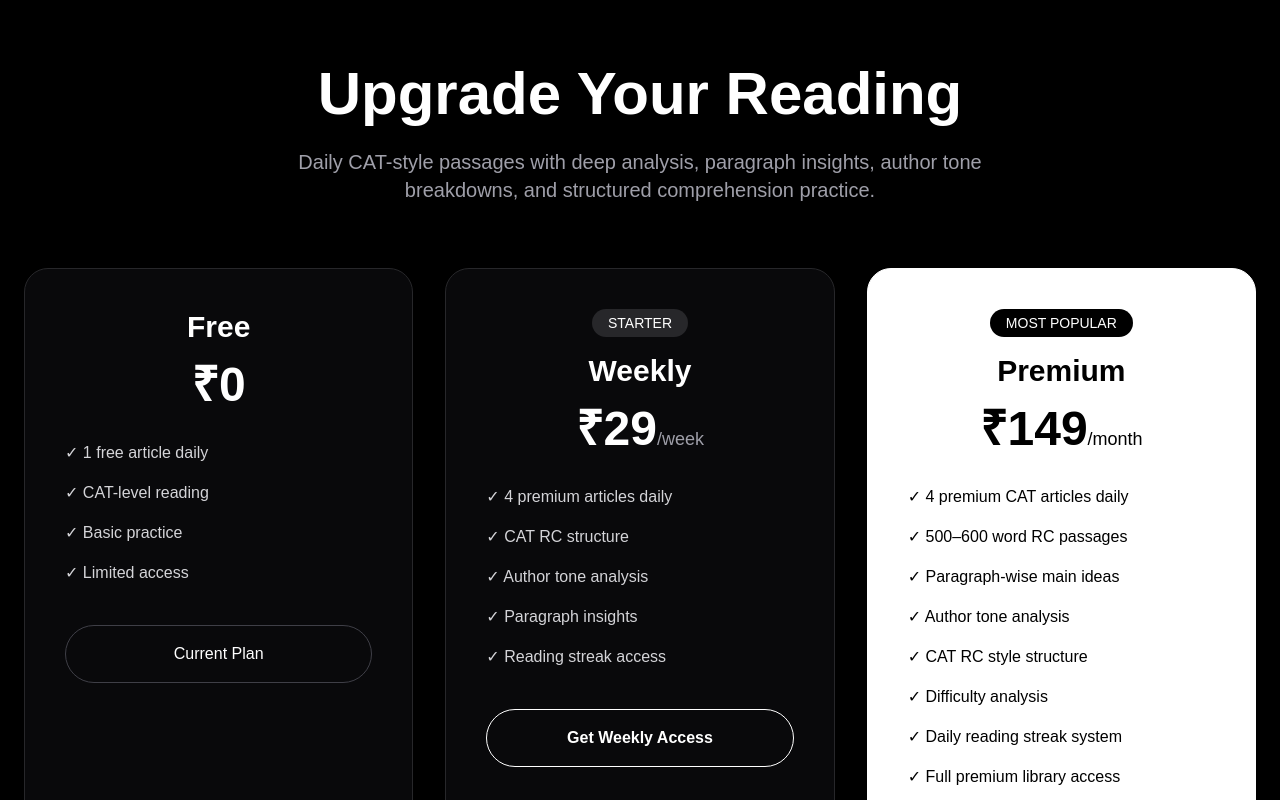
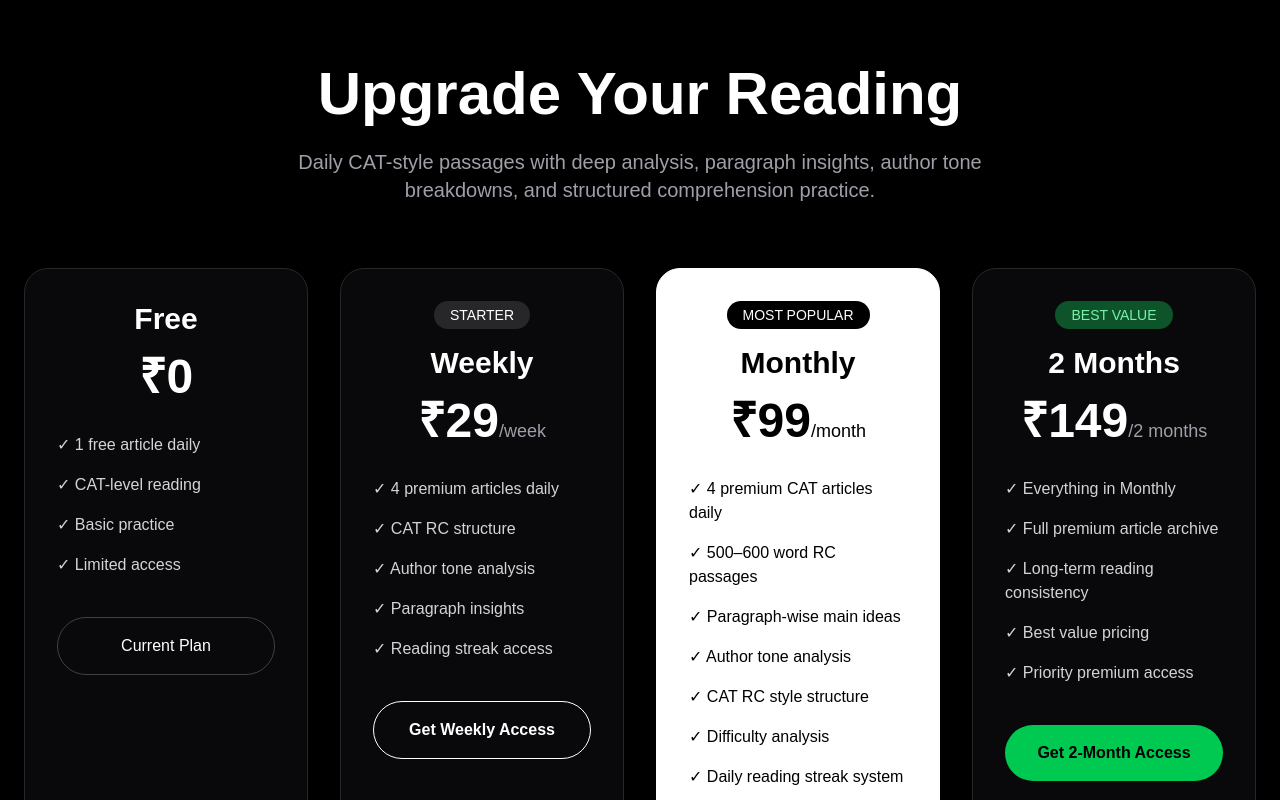
Before and after one commit to Parida-Prince/articles-daily-plus-web, a Next.js app: page /pricing in a window 1280 px wide. Shown: the top 800 px of the page. Built offline with nearby package versions, Linux system fonts and the light colour scheme.

Commit message:
update final pricing plans

```diff
--- a/app/pricing/page.tsx
+++ b/app/pricing/page.tsx
@@ -13,11 +13,11 @@
           author tone breakdowns, and structured comprehension practice.
         </p>
 
-        <div className="grid md:grid-cols-3 gap-8">
+        <div className="grid md:grid-cols-4 gap-8">
 
           {/* FREE */}
 
-          <div className="border border-zinc-800 rounded-3xl p-10 bg-zinc-950">
+          <div className="border border-zinc-800 rounded-3xl p-8 bg-zinc-950">
 
             <h2 className="text-3xl font-bold mb-4">
               Free
@@ -42,7 +42,7 @@
 
           {/* WEEKLY */}
 
-          <div className="border border-zinc-800 rounded-3xl p-10 bg-zinc-950">
+          <div className="border border-zinc-800 rounded-3xl p-8 bg-zinc-950">
 
             <div className="mb-4 inline-block bg-zinc-800 text-white px-4 py-1 rounded-full text-sm">
               STARTER
@@ -79,18 +79,18 @@
 
           {/* MONTHLY */}
 
-          <div className="border border-white rounded-3xl p-10 bg-white text-black">
+          <div className="border border-white rounded-3xl p-8 bg-white text-black">
 
             <div className="mb-4 inline-block bg-black text-white px-4 py-1 rounded-full text-sm">
               MOST POPULAR
             </div>
 
             <h2 className="text-3xl font-bold mb-4">
-              Premium
+              Monthly
             </h2>
 
             <p className="text-5xl font-bold mb-8">
-              ₹149
+              ₹99
               <span className="text-lg font-normal">
                 /month
               </span>
@@ -104,7 +104,6 @@
               <li>✓ CAT RC style structure</li>
               <li>✓ Difficulty analysis</li>
               <li>✓ Daily reading streak system</li>
-              <li>✓ Full premium library access</li>
             </ul>
 
             <a
@@ -112,7 +111,44 @@
               target="_blank"
               className="block w-full bg-black text-white py-4 rounded-full font-semibold text-center hover:opacity-90 transition"
             >
-              Get Premium Access
+              Get Monthly Access
+            </a>
+
+          </div>
+
+          {/* 2 MONTHS */}
+
+          <div className="border border-zinc-800 rounded-3xl p-8 bg-zinc-950">
+
+            <div className="mb-4 inline-block bg-green-900 text-green-300 px-4 py-1 rounded-full text-sm">
+              BEST VALUE
+            </div>
+
+            <h2 className="text-3xl font-bold mb-4">
+              2 Months
+            </h2>
+
+            <p className="text-5xl font-bold mb-8">
+              ₹149
+              <span className="text-lg font-normal text-zinc-400">
+                /2 months
+              </span>
+            </p>
+
+            <ul className="space-y-4 text-zinc-300 mb-10 text-left">
+              <li>✓ Everything in Monthly</li>
+              <li>✓ Full premium article archive</li>
+              <li>✓ Long-term reading consistency</li>
+              <li>✓ Best value pricing</li>
+              <li>✓ Priority premium access</li>
+            </ul>
+
+            <a
+              href="https://t.me/astiflingsoul"
+              target="_blank"
+              className="block w-full bg-green-500 text-black py-4 rounded-full font-semibold text-center hover:opacity-90 transition"
+            >
+              Get 2-Month Access
             </a>
 
           </div>
```
